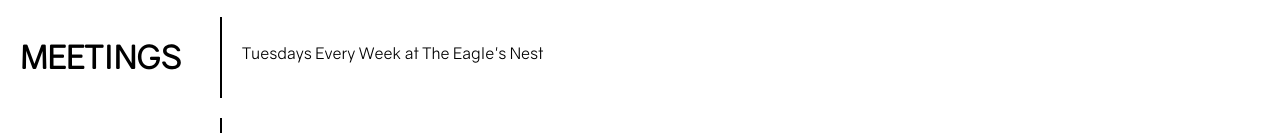
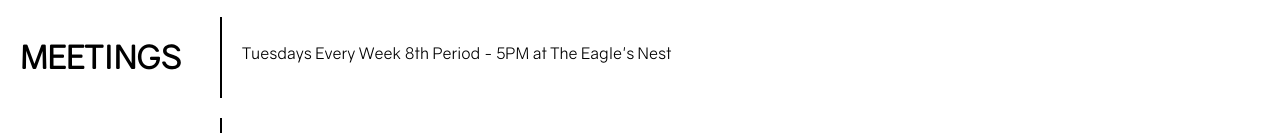
Before and after one commit to AllenTableTennis/AllenTableTennis.github.io, a plain HTML site: page index.html in a window 1280 px wide. Shown: the part 368-501 px from the top of the page. Drawn offline with nearby package versions, Linux system fonts and the light colour scheme; a script that the page names is missing; a web font is replaced by a local one.

Commit message:
added meeting times

```diff
--- a/index.html
+++ b/index.html
@@ -82,7 +82,7 @@
 			</div>
 			<div class="desc">
 				<p>
-					Tuesdays Every Week at The Eagle's Nest
+					Tuesdays Every Week 8th Period - 5PM at The Eagle's Nest
 				</p>
 			</div>
 		</div><br>
```
